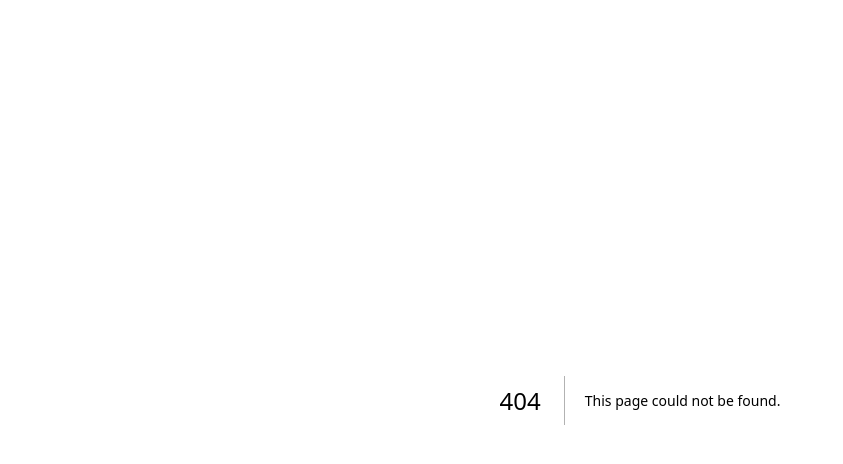
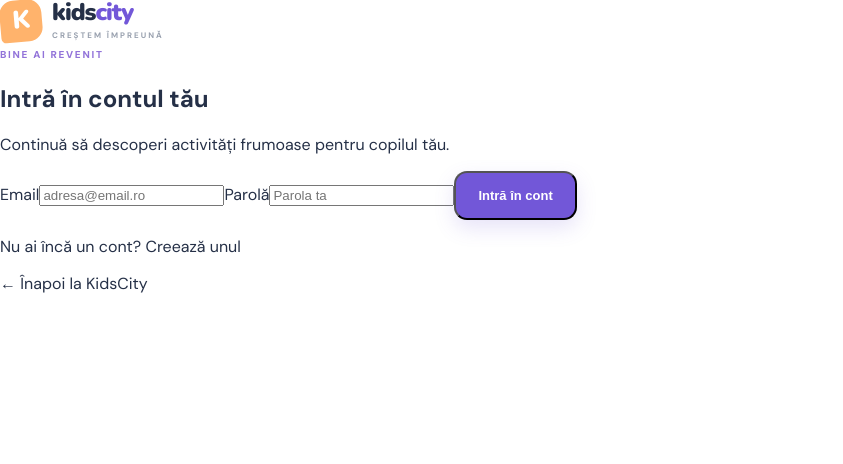
Before and after one commit to claudiamilovan9-svg/Kidscity-, a Next.js app: page /autentificare in a window 1280 px wide. Before the commit this address had no page. Shown: the top 464 px of the page, without its empty margins (0-843 px from the left). Built offline with nearby package versions, Linux system fonts and the light colour scheme.

Commit message:
Add parent and provider sign in

```diff
--- /dev/null
+++ b/app/autentificare/page.tsx
@@ -0,0 +1,50 @@
+"use client";
+
+import Link from "next/link";
+import { FormEvent, useState } from "react";
+import { useRouter } from "next/navigation";
+import { createClient } from "@/lib/supabase/client";
+
+export default function SignInPage() {
+  const router = useRouter();
+  const [email, setEmail] = useState("");
+  const [password, setPassword] = useState("");
+  const [error, setError] = useState("");
+  const [loading, setLoading] = useState(false);
+
+  async function handleSubmit(event: FormEvent<HTMLFormElement>) {
+    event.preventDefault();
+    setError("");
+    setLoading(true);
+    try {
+      const supabase = createClient();
+      const { error } = await supabase.auth.signInWithPassword({ email, password });
+      if (error) throw error;
+      router.push("/cont");
+      router.refresh();
+    } catch (err) {
+      setError(err instanceof Error ? err.message : "Autentificarea nu a reușit.");
+    } finally {
+      setLoading(false);
+    }
+  }
+
+  return (
+    <main className="auth-shell">
+      <Link className="brand" href="/"><span className="brand-mark">K</span><span>kids<span className="brand-city">city</span><small>CREȘTEM ÎMPREUNĂ</small></span></Link>
+      <section className="auth-card">
+        <span className="eyebrow">BINE AI REVENIT</span>
+        <h1>Intră în contul tău</h1>
+        <p>Continuă să descoperi activități frumoase pentru copilul tău.</p>
+        <form onSubmit={handleSubmit} className="auth-form">
+          <label>Email<input type="email" autoComplete="email" required value={email} onChange={e => setEmail(e.target.value)} placeholder="adresa@email.ro" /></label>
+          <label>Parolă<input type="password" autoComplete="current-password" required value={password} onChange={e => setPassword(e.target.value)} placeholder="Parola ta" /></label>
+          {error && <p className="form-error">{error}</p>}
+          <button className="button auth-submit" disabled={loading}>{loading ? "Se verifică..." : "Intră în cont"}</button>
+        </form>
+        <p className="auth-switch">Nu ai încă un cont? <Link href="/inscriere">Creează unul</Link></p>
+        <Link className="back-home" href="/">← Înapoi la KidsCity</Link>
+      </section>
+    </main>
+  );
+}
```
